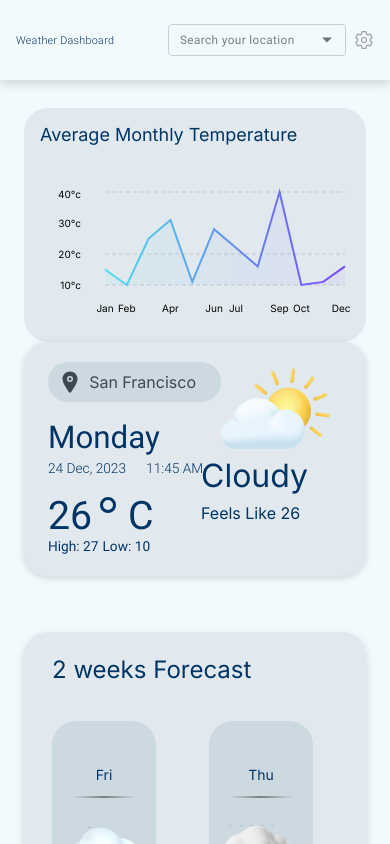
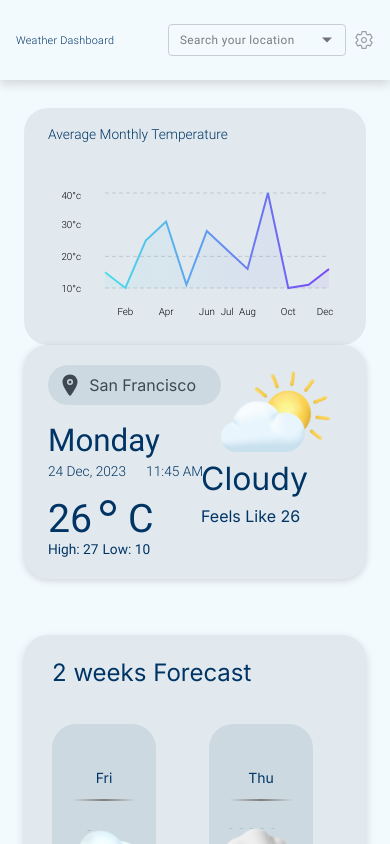
Before and after one commit to Devby-Ali/weather-web-project, a React (Vite) app: page / in a window 390 px wide. Shown: the top 844 px of the page. Built offline with nearby package versions, Linux system fonts and the light colour scheme.

Commit message:
Responsivr TemperatureChart mobile size

```diff
--- a/src/Components/TemperatureChart/TemperatureChart.tsx
+++ b/src/Components/TemperatureChart/TemperatureChart.tsx
@@ -42,14 +42,13 @@ const monthlyTemperatureData = [
 
 const TemperatureChart = (): React.JSX.Element => {
   return (
-    <section className="lg:w-[744px] h-[234px] flex flex-col justify-between px-4 pt-4 pb-5.5 ltr-text font-Inter-regular">
-      <h3 className="text-lg/tight text-darkText dark:text-lightText">
+    <section className="h-[237px] lg:w-1/2 xl:w-4/7 flex flex-col justify-between px-6 sm:px-4 pt-4 pb-5.5 ltr-text font-Roboto-light sm:font-Inter-regular">
+      <h3 className="text-sm sm:text-lg/tight text-darkText dark:text-lightText">
         Average Monthly Temperature
       </h3>
 
       <ResponsiveContainer
-        className={"font-medium text-[10px]"}
-        width="100%"
+        className={"font-medium text-[10px] -mx-2"}
         height="68%"
       >
         <ComposedChart data={monthlyTemperatureData}>
```
